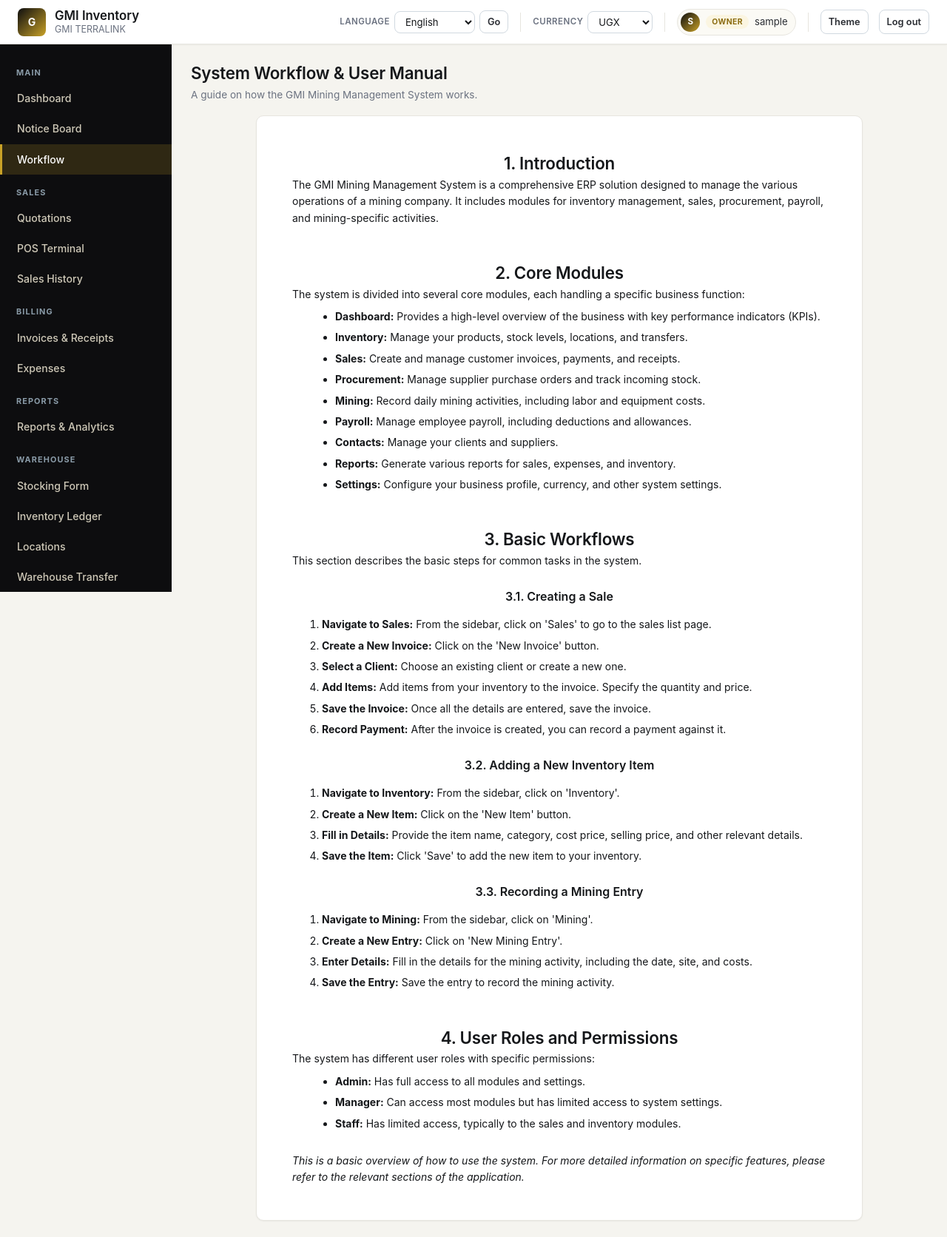
After one commit to nekiwanuka/Gmi_Terralink_mms, a Django app: page /workflow/ in a window 1280 px wide. The commit adds this page. Shown: the whole page at 74% size. Run offline with Django 5.2, Linux system fonts and the light colour scheme; the visitor is signed in with stand-in values (Sample User, id 1).

Commit message:
feat: Add workflow page and usage documentation

```diff
--- a/core/views.py
+++ b/core/views.py
@@ -80,6 +80,13 @@ from .serializers import (
     SalesOrderSerializer,
     SupplierSerializer,
 )
+from django.contrib.auth.decorators import login_required
+
+
+@login_required
+def workflow_view(request):
+    return render(request, "workflow.html")
+
 
 # ---------- DRF ViewSets (API kept intact) ----------
 
--- a/gmi_erp/urls.py
+++ b/gmi_erp/urls.py
@@ -66,6 +66,7 @@ from core.views import (
     stock_transfer,
     switch_currency,
     warehouse_receive,
+    workflow_view,
 )
 
 router = DefaultRouter()
@@ -190,6 +191,7 @@ urlpatterns = [
     path(
         "documents/quotation/<int:pk>/", quotation_document, name="quotation_document"
     ),
+    path("workflow/", workflow_view, name="workflow"),
 ]
 
 urlpatterns += [
--- a/templates/base.html
+++ b/templates/base.html
@@ -68,6 +68,7 @@
     <span class="nav-section">{% trans "Main" %}</span>
     <a href="/" {% if request.resolver_match.url_name == 'dashboard' %}class="active"{% endif %}>{% trans "Dashboard" %}</a>
     <a href="/notice-board/" {% if '/notice-board/' in request.path %}class="active"{% endif %}>{% trans "Notice Board" %}</a>
+    <a href="{% url 'workflow' %}" {% if request.resolver_match.url_name == 'workflow' %}class="active"{% endif %}>{% trans "Workflow" %}</a>
 
     {% if user_role in "Owner,Admin,General Manager,Sales,Sales Attendant,Store Manager,Finance" %}
     <span class="nav-section">{% trans "Sales" %}</span>
--- /dev/null
+++ b/templates/workflow.html
@@ -0,0 +1,74 @@
+{% extends "base.html" %}
+{% load i18n %}
+
+{% block title %}{% trans "System Workflow" %} - {{ block.super }}{% endblock %}
+
+{% block content %}
+<div class="page-header">
+  <div>
+    <h2>{% trans "System Workflow & User Manual" %}</h2>
+    <p class="muted">{% trans "A guide on how the GMI Mining Management System works." %}</p>
+  </div>
+</div>
+
+<div class="panel form-panel">
+  <div style="padding: 20px; line-height: 1.6;">
+
+    <h2>1. {% trans "Introduction" %}</h2>
+    <p>{% trans "The GMI Mining Management System is a comprehensive ERP solution designed to manage the various operations of a mining company. It includes modules for inventory management, sales, procurement, payroll, and mining-specific activities." %}</p>
+
+    <h2 style="margin-top: 2em;">2. {% trans "Core Modules" %}</h2>
+    <p>{% trans "The system is divided into several core modules, each handling a specific business function:" %}</p>
+    <ul>
+      <li><strong>{% trans "Dashboard" %}:</strong> {% trans "Provides a high-level overview of the business with key performance indicators (KPIs)." %}</li>
+      <li><strong>{% trans "Inventory" %}:</strong> {% trans "Manage your products, stock levels, locations, and transfers." %}</li>
+      <li><strong>{% trans "Sales" %}:</strong> {% trans "Create and manage customer invoices, payments, and receipts." %}</li>
+      <li><strong>{% trans "Procurement" %}:</strong> {% trans "Manage supplier purchase orders and track incoming stock." %}</li>
+      <li><strong>{% trans "Mining" %}:</strong> {% trans "Record daily mining activities, including labor and equipment costs." %}</li>
+      <li><strong>{% trans "Payroll" %}:</strong> {% trans "Manage employee payroll, including deductions and allowances." %}</li>
+      <li><strong>{% trans "Contacts" %}:</strong> {% trans "Manage your clients and suppliers." %}</li>
+      <li><strong>{% trans "Reports" %}:</strong> {% trans "Generate various reports for sales, expenses, and inventory." %}</li>
+      <li><strong>{% trans "Settings" %}:</strong> {% trans "Configure your business profile, currency, and other system settings." %}</li>
+    </ul>
+
+    <h2 style="margin-top: 2em;">3. {% trans "Basic Workflows" %}</h2>
+    <p>{% trans "This section describes the basic steps for common tasks in the system." %}</p>
+
+    <h3 style="margin-top: 1.5em;">3.1. {% trans "Creating a Sale" %}</h3>
+    <ol>
+      <li><strong>{% trans "Navigate to Sales" %}:</strong> {% trans "From the sidebar, click on 'Sales' to go to the sales list page." %}</li>
+      <li><strong>{% trans "Create a New Invoice" %}:</strong> {% trans "Click on the 'New Invoice' button." %}</li>
+      <li><strong>{% trans "Select a Client" %}:</strong> {% trans "Choose an existing client or create a new one." %}</li>
+      <li><strong>{% trans "Add Items" %}:</strong> {% trans "Add items from your inventory to the invoice. Specify the quantity and price." %}</li>
+      <li><strong>{% trans "Save the Invoice" %}:</strong> {% trans "Once all the details are entered, save the invoice." %}</li>
+      <li><strong>{% trans "Record Payment" %}:</strong> {% trans "After the invoice is created, you can record a payment against it." %}</li>
+    </ol>
+
+    <h3 style="margin-top: 1.5em;">3.2. {% trans "Adding a New Inventory Item" %}</h3>
+    <ol>
+      <li><strong>{% trans "Navigate to Inventory" %}:</strong> {% trans "From the sidebar, click on 'Inventory'." %}</li>
+      <li><strong>{% trans "Create a New Item" %}:</strong> {% trans "Click on the 'New Item' button." %}</li>
+      <li><strong>{% trans "Fill in Details" %}:</strong> {% trans "Provide the item name, category, cost price, selling price, and other relevant details." %}</li>
+      <li><strong>{% trans "Save the Item" %}:</strong> {% trans "Click 'Save' to add the new item to your inventory." %}</li>
+    </ol>
+
+    <h3 style="margin-top: 1.5em;">3.3. {% trans "Recording a Mining Entry" %}</h3>
+    <ol>
+      <li><strong>{% trans "Navigate to Mining" %}:</strong> {% trans "From the sidebar, click on 'Mining'." %}</li>
+      <li><strong>{% trans "Create a New Entry" %}:</strong> {% trans "Click on 'New Mining Entry'." %}</li>
+      <li><strong>{% trans "Enter Details" %}:</strong> {% trans "Fill in the details for the mining activity, including the date, site, and costs." %}</li>
+      <li><strong>{% trans "Save the Entry" %}:</strong> {% trans "Save the entry to record the mining activity." %}</li>
+    </ol>
+
+    <h2 style="margin-top: 2em;">4. {% trans "User Roles and Permissions" %}</h2>
+    <p>{% trans "The system has different user roles with specific permissions:" %}</p>
+    <ul>
+      <li><strong>{% trans "Admin" %}:</strong> {% trans "Has full access to all modules and settings." %}</li>
+      <li><strong>{% trans "Manager" %}:</strong> {% trans "Can access most modules but has limited access to system settings." %}</li>
+      <li><strong>{% trans "Staff" %}:</strong> {% trans "Has limited access, typically to the sales and inventory modules." %}</li>
+    </ul>
+
+    <p style="margin-top: 2em;"><em>{% trans "This is a basic overview of how to use the system. For more detailed information on specific features, please refer to the relevant sections of the application." %}</em></p>
+  </div>
+</div>
+{% endblock %}
```
Also changed, not shown: USAGE.md (added, +58 -0 lines).
